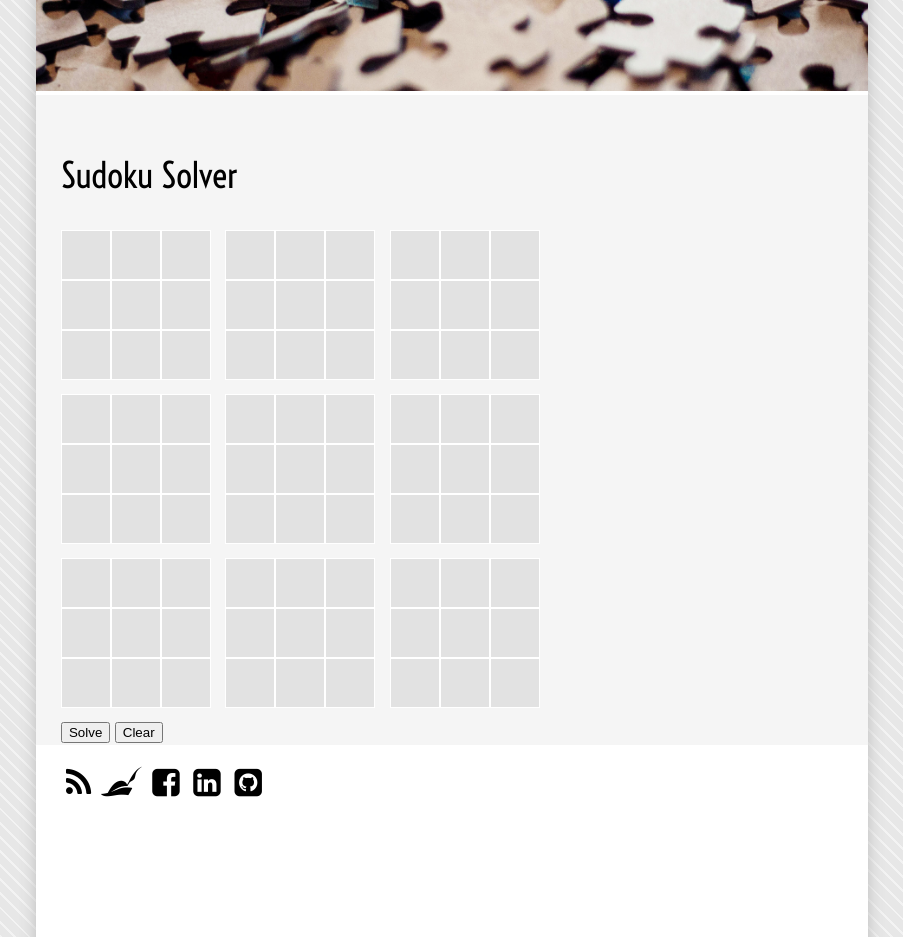
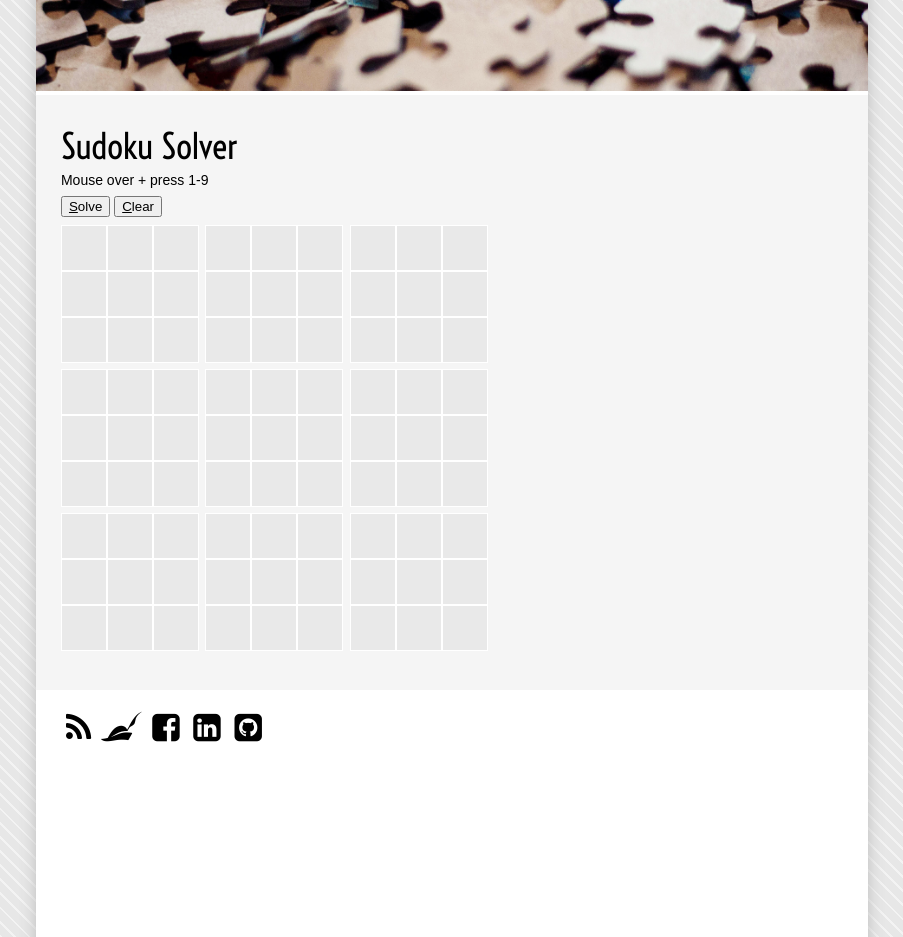
Before and after one commit to zhang165/zhang165.github.io, a plain HTML site: page sudoku.html in a window 1280 px wide. Shown: the part 340-1277 px from the top of the page, without its empty margins (188-1091 px from the left). Drawn offline with Linux system fonts and the light colour scheme; a web font is replaced by a local one.

Commit message:
Restyled sudoku for easy keyboard inputs

```diff
--- a/css/home.css
+++ b/css/home.css
@@ -9,8 +9,17 @@ h2{
 	font: 1em/1.5em 'Voltaire';
 	font-size: 35px;
 	color: black;
+	margin-top: 0px;
+	margin-bottom: 0px;
 }
 
+h3{
+	font:normal 14px Arial, Helvetica, sans-serif;
+	font-size: 14px;
+	color: black;
+	margin-top: 0px;
+	margin-bottom: 8px;
+}
 
 .centered{
 	text-align: center;
--- a/css/sudoku.css
+++ b/css/sudoku.css
@@ -1,29 +1,44 @@
-            #playfield{
-            width:490px;
-            height:490px;
+            .playfield{
+            width:440px;
+            height:440px;
           }
-          #playfield div{
+          .playfield div{
             display:inline-block;
-            width:160px;
-            height:160px
+            width:140px;
+            height:140px
           }
-          #playfield span{
+          .playfield span{
             color: black;
-            font-size:200%;
-            width:48px;
-            height:48px;
+            font: 1em/1.5em 'Cuprum';
+            font-size:160%;
+            width:44px;
+            height:44px;
             float:left;
             display:block;
             border:1px solid white;
             text-align:center;
-            line-height:49px;
-            background-color:#e2e2e2;
+            line-height:42px;
+            background-color:#e9e9e9;
           }
-          #playfield span:hover{
+          .playfield span:hover{
             background-color:#0d2f5a;
             color:white;
-            -webkit-transition: all 0.3s ease;
-            -moz-transition: all 0.3s ease;
-            -o-transition: all 0.3s ease;
-            -ms-transition: all 0.3s ease;
+            -webkit-transition: all 0.5s ease;
+            -moz-transition: all 0.5s ease;
+            -o-transition: all 0.5s ease;
+            -ms-transition: all 0.5s ease;
           }
+          .playfield span:hover font{
+            color:white;
+            -webkit-transition: all 0.5s ease;
+            -moz-transition: all 0.5s ease;
+            -o-transition: all 0.5s ease;
+            -ms-transition: all 0.5s ease;
+          }
+          font{
+            color: red;
+            -webkit-transition: all 0.5s ease;
+            -moz-transition: all 0.5s ease;
+            -o-transition: all 0.5s ease;
+            -ms-transition: all 0.5s ease;
+          }
--- a/scripts/sudoku.js
+++ b/scripts/sudoku.js
@@ -19,7 +19,7 @@ $(document).ready(function() {
         matrix[i][j]=undefined;
       }
     }
-    $.each($("#playfield span"), function( key, value ) {
+    $.each($(".playfield span"), function( key, value ) {
         $(this).empty();
     });
   }
@@ -31,8 +31,8 @@ $(document).ready(function() {
       for(var j=0; j<9; j++){
         var that = $("#"+i+j);
         if(that.is(':empty')){
-          // that.append("<font color='green'>"+row[j]+"</font>");
-          that.append(row[j]);
+          that.append("<font>"+row[j]+"</font>");
+          //that.append(row[j]);
         }
       }
     }
@@ -82,7 +82,7 @@ $(document).ready(function() {
   }
 
   // updates matrix on click
-  $("#playfield span").on('click', function(){
+  $(".playfield span").on('click', function(){
     var that = $(this);
 
     var row = that.attr('id')[0];
@@ -98,11 +98,18 @@ $(document).ready(function() {
   });
 
 // hover functionality
-$('#playfield span').hover(function(event){
+$('.playfield span').hover(function(event){
     $(this).toggleClass('active');
 });
 
+// listens to key clicks
 $(document).keypress(function(e) {
+  if(e.which == 115){
+    $("#solve").click();
+  }
+  if(e.which == 99){
+    $("#clear").click();
+  }
   var that = $('.active');
   var row = that.attr('id')[0];
   var col = that.attr('id')[1];
--- a/sudoku.html
+++ b/sudoku.html
@@ -65,9 +65,10 @@
         </div>
 
         <div id="text" data-scroll-speed="1">
-          <h2> Sudoku Solver </h2>
+          <h2> Sudoku Solver </h2> <h3>Mouse over + press 1-9</h3>
+          <h3><button type="button" id="solve"><u>S</u>olve</button> <button type="button" id="clear"><u>C</u>lear</button></h3>
 
-         <div id="playfield">
+         <div class="playfield">
             <div>
             <span id="00"></span>
             <span id="01"></span>
@@ -175,14 +176,9 @@
             <span id="87"></span>
             <span id="88"></span>
             </div>
-            <button type="button" id="solve">Solve</button> <button type="button" id="clear">Clear</button>
           </div>
 
-          <div>
-          </div>
         </div>
-
-
 
     <div id="footer">
       <i class="fa fa-rss fa-2x"></i><i class="fa fa-pied-piper fa-2x"></i><i class="fa fa-facebook-square fa-2x"></i>
```
